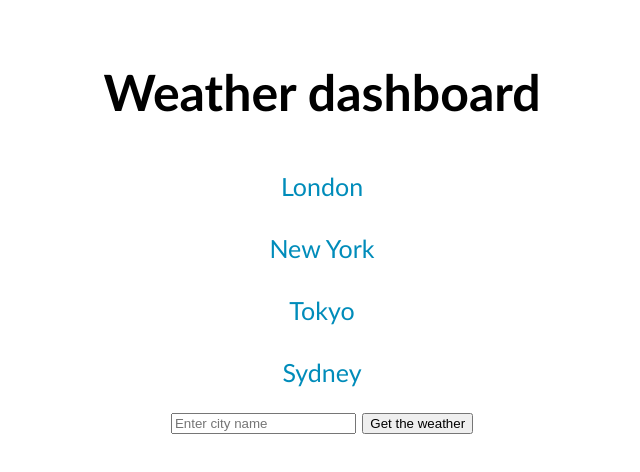
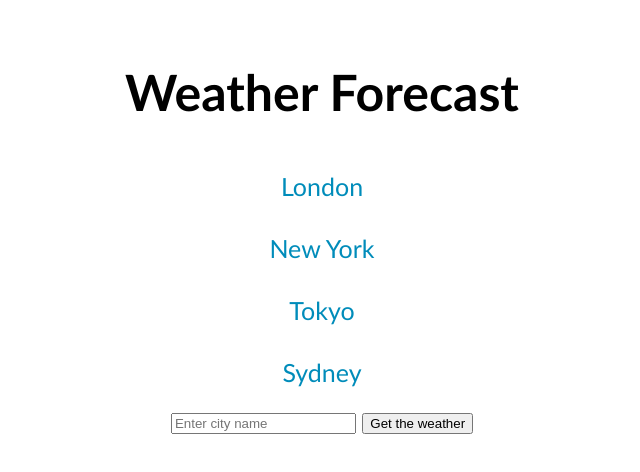
Before and after one commit to Isma-Akin/weather_dashboard, a website: page public/index.html in a window 1280 px wide. Shown: the whole page, without its empty margins (318-958 px from the left). Drawn offline with Linux system fonts and the light colour scheme.

Commit message:
refactor(index.html): change h1 name to Weather Forecast

```diff
--- a/public/index.html
+++ b/public/index.html
@@ -7,7 +7,7 @@
     <title>Weather Forecast</title>
 </head>
 <body>
-<h1> Weather dashboard</h1>
+<h1> Weather Forecast</h1>
 <div class="clickable-text-column">
     <a href="#" class="clickable-text" onclick="getWeatherClick('London')">London</a>
     <a href="#" class="clickable-text" onclick="getWeatherClick('New York')">New York</a>
```
